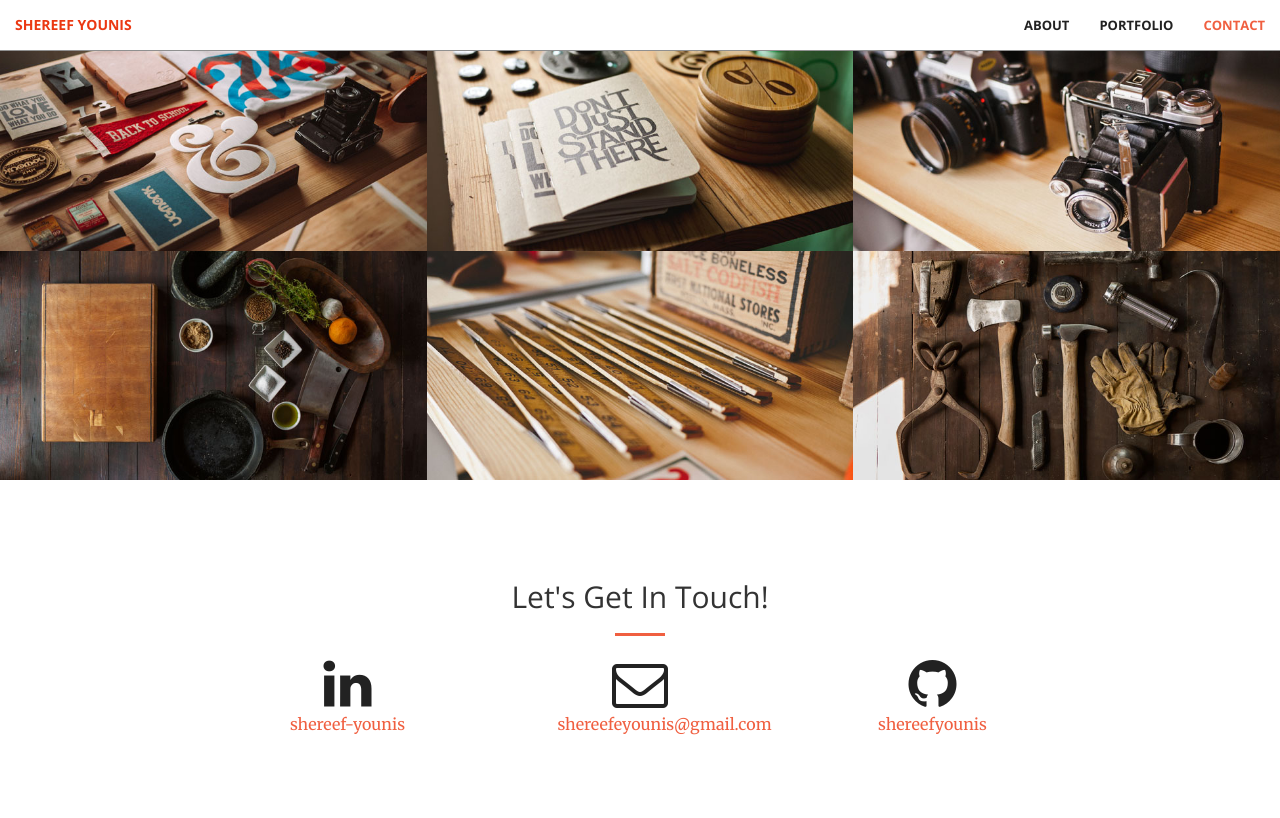
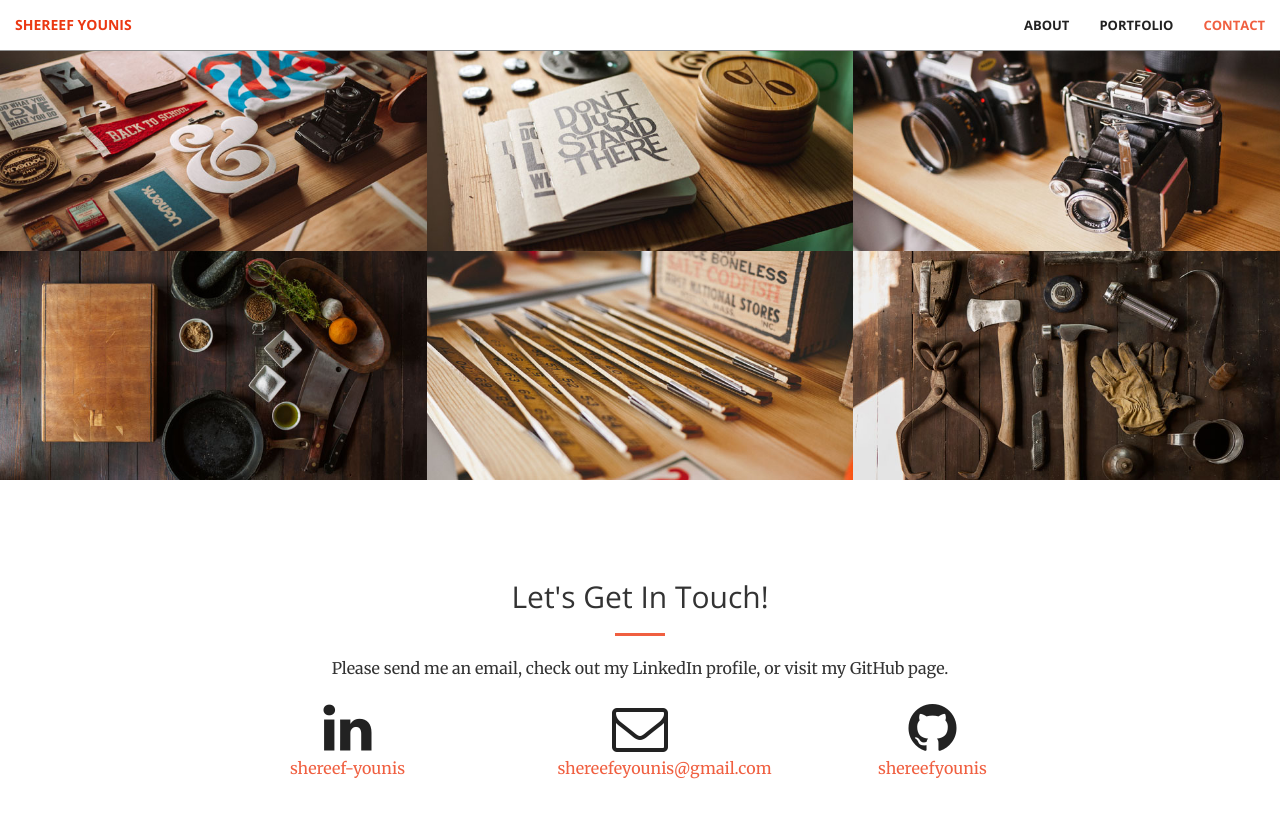
Before and after one commit to shereefyounis/Shereef-Younis-Portfolio, a Jekyll site: the page built from index.html, in a window 1280 px wide and 900 px high, scrolled down 1297 px. Shown: the top 818 px of the window. Built offline with Jekyll 4.4.1, drawn with Linux system fonts in a browser that asks for light colours.

Commit message:
Update contact.html

```diff
--- a/_includes/contact.html
+++ b/_includes/contact.html
@@ -4,6 +4,7 @@
             <div class="col-lg-8 col-lg-offset-2 text-center">
                 <h2 class="section-heading">Let's Get In Touch!</h2>
                 <hr class="primary">
+                <p>Please send me an email, check out my LinkedIn profile, or visit my GitHub page.</p>
             </div>
 
         <div class="col-lg-2 col-lg-offset-2 text-center">
```
